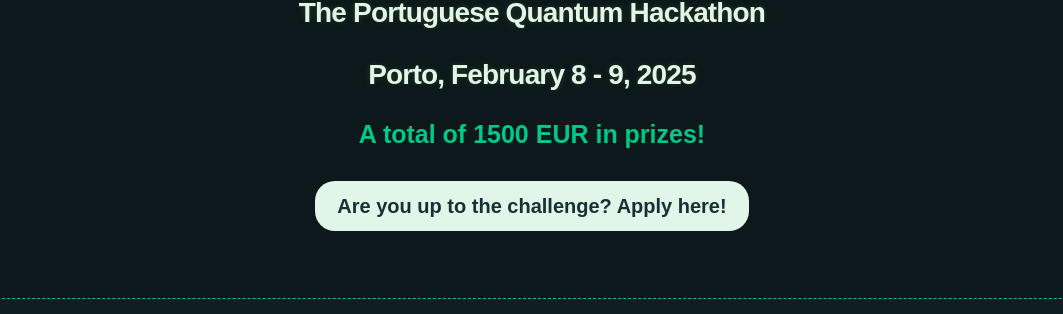
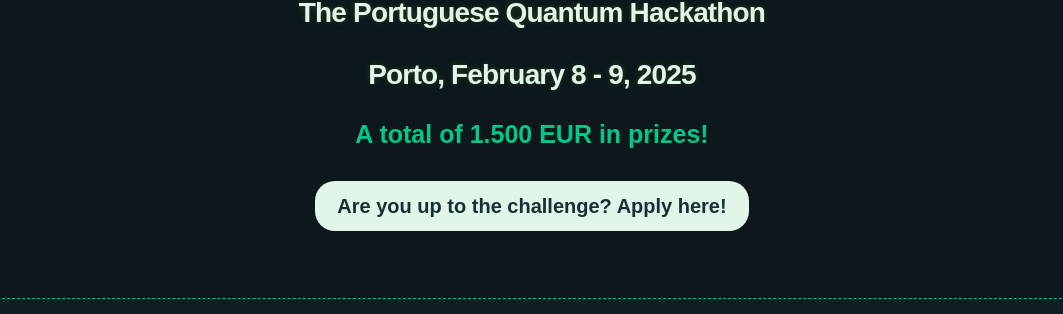
Before and after one commit to pasqal-io/pqhack2025, a Jekyll site: the page built from docs/index.md, in a window 1280 px wide and 900 px high. Shown: the part 328-642 px from the top of the window, without its empty margins (108-1171 px from the left). Built offline with Jekyll 4.4.1, drawn with Linux system fonts in a browser that asks for light colours.

Commit message:
Update default.html

```diff
--- a/docs/_layouts/default.html
+++ b/docs/_layouts/default.html
@@ -31,7 +31,7 @@
           </div>
 
         <div class="highlight">
-          A total of 1500 EUR in prizes!
+          A total of 1.500 EUR in prizes!
         </div>
 
         &nbsp;
```
